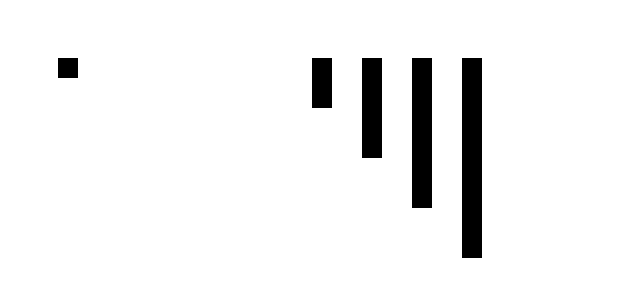
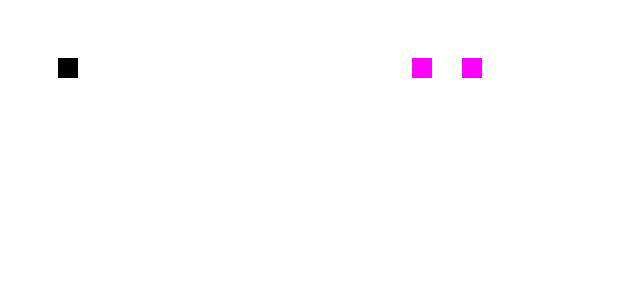
Before and after one commit to kbeame/obesity, a website: page index.html in a window 1280 px wide. Shown: the whole page, without its empty margins (0-640 px from the left). Drawn offline with nearby package versions, Linux system fonts and the light colour scheme.

Commit message:
dynamically creating and destroying dome elements depending on a data array

```diff
--- a/index.html
+++ b/index.html
@@ -14,22 +14,39 @@
 
     <script>
 
-    var data = [1, 2, 3, 4, 5];
+
         var scale = d3.scale.linear()
           .domain([1, 5])   // Data space
           .range([0, 200]); // Pixel space
-
         var svg = d3.select("body").append("svg")
           .attr("width",  250)
           .attr("height", 250);
 
-    svg.selectAll("rect")
-      .data(data)
-    .enter().append("rect") // enter does not update data
-      .attr("x", scale)
+        function render(data, color){
+          // binds the data
+          var rects = svg.selectAll("rect").data(data);
+          // enter
+          rects.enter().append("rect")
           .attr("y", 50)
           .attr("width",  20)
-      .attr("height", function (d){ return scale(d); });
+          .attr("height", 20)
+          // static properties can go in the enter faze
+
+    // Update
+          rects
+          // update faze will include all that is needed to be updated
+            .attr("x", scale)
+            .attr("fill", color);
+//exit will get rid of dom elements,
+// only triggers when there are less data elements
+// than dom elements
+          rects.exit().remove();
+        }
+setTimeout( function (){ render([1, 2, 2.5],     "red");    }, 1000);
+setTimeout( function (){ render([1, 2, 3, 4, 5], "blue");   }, 2000);
+setTimeout( function (){ render([1, 2],          "green");  }, 3000);
+setTimeout( function (){ render([3, 4, 5],       "cyan");   }, 4000);
+setTimeout( function (){ render([4, 5],          "magenta");}, 5000);
 
     </script>
   </body>
```
Lines whose indentation alone changed are shown as unchanged.
